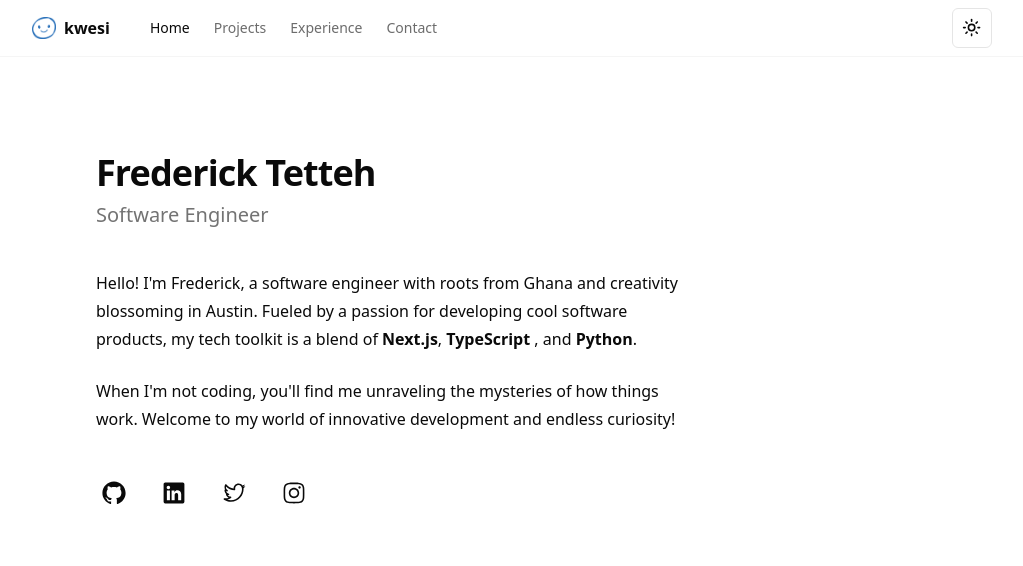
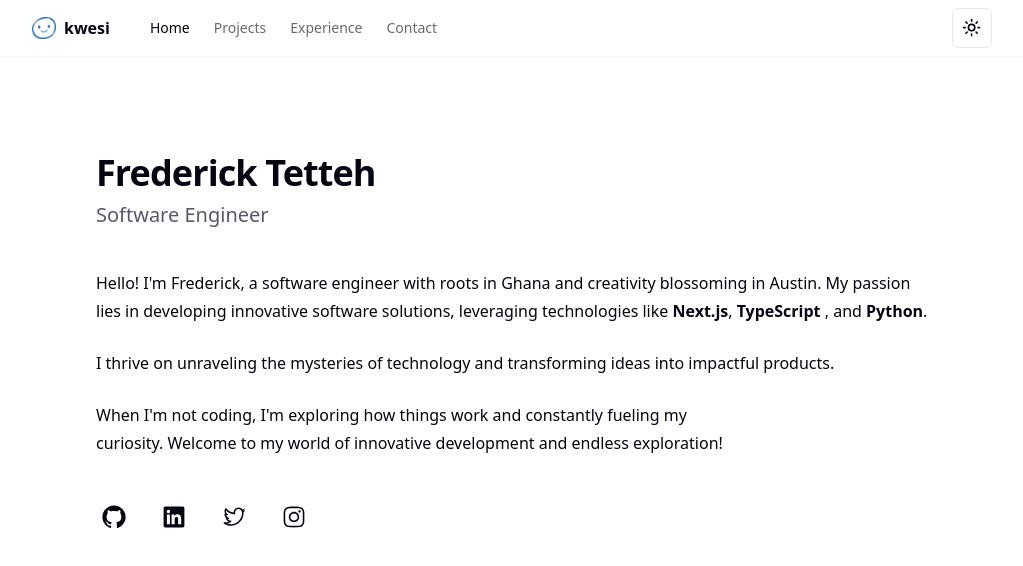
Before and after one commit to just-kwesi/portfolio-v2, a Next.js app: page / in a window 1280 px wide. Shown: the top 566 px of the page, without its empty margins (128-1151 px from the left). Built offline with nearby package versions, Linux system fonts and the light colour scheme; no server answers.

Commit message:
changes made to portfolio page

```diff
--- a/src/app/globals.css
+++ b/src/app/globals.css
@@ -2,7 +2,7 @@
 @tailwind components;
 @tailwind utilities;
 
-  @layer base {
+/* @layer base {
     :root {
       --background: 0 0% 100%;
       --foreground: 0 0% 3.9%;
@@ -64,6 +64,53 @@
       --input: 0 0% 14.9%;
       --ring: 0 0% 83.1%;
     }
+  } */
+
+@layer base {
+  :root {
+    --background: 229 57% 100%;
+    --foreground: 229 63% 4%;
+    --muted: 229 12% 86%;
+    --muted-foreground: 229 10% 37%;
+    --popover: 0 0% 99%;
+    --popover-foreground: 229 63% 3%;
+    --card: 0 0% 99%;
+    --card-foreground: 229 63% 3%;
+    --border: 220 13% 91%;
+    --input: 220 13% 91%;
+    --primary: 132.27 48.89% 17.65%;
+    --primary-foreground: 0 0% 100%;
+    --secondary: 229 20% 90%;
+    --secondary-foreground: 229 20% 30%;
+    --accent: 229 28% 85%;
+    --accent-foreground: 229 28% 25%;
+    --destructive: 3 100% 36.35%;
+    --destructive-foreground: 3 0% 100%;
+    --ring: 132.27 48.89% 17.65%;
+    --radius: 0.5rem;
+  }
+
+  .dark {
+    --background: 229 41% 4%;
+    --foreground: 229 23% 99%;
+    --muted: 229 12% 14%;
+    --muted-foreground: 229 10% 63%;
+    --popover: 229 41% 5%;
+    --popover-foreground: 0 0% 100%;
+    --card: 229 41% 5%;
+    --card-foreground: 0 0% 100%;
+    --border: 215 27.9% 16.9%;
+    --input: 215 27.9% 16.9%;
+    --primary: 132.27 63.73% 22.32%;
+    --primary-foreground: 0 0% 100%;
+    --secondary: 229 14% 8%;
+    --secondary-foreground: 229 14% 68%;
+    --accent: 229 23% 17%;
+    --accent-foreground: 229 23% 77%;
+    --destructive: 3 100% 50%;
+    --destructive-foreground: 0 0% 100%;
+    --ring: 229 100% 62%;
+  }
 }
 
 @layer base {
--- a/src/app/page.tsx
+++ b/src/app/page.tsx
@@ -22,9 +22,9 @@ export default function Home() {
       <section>
         <p className="leading-7 [&:not(:first-child)]:mt-6 font-light">
           <Balancer>
-            Hello! I&apos;m Frederick, a software engineer with roots from Ghana
-            and creativity blossoming in Austin. Fueled by a passion for
-            developing cool software products, my tech toolkit is a blend of{' '}
+            Hello! I&apos;m Frederick, a software engineer with roots in Ghana
+            and creativity blossoming in Austin. My passion lies in developing
+            innovative software solutions, leveraging technologies like{' '}
             <span className="font-bold">Next.js</span>,
             <span className="font-bold"> TypeScript</span> , and{' '}
             <span className="font-bold">Python</span>.
@@ -32,9 +32,15 @@ export default function Home() {
         </p>
         <p className="leading-7 [&:not(:first-child)]:mt-6 font-light">
           <Balancer>
-            When I&apos;m not coding, you&apos;ll find me unraveling the
-            mysteries of how things work. Welcome to my world of innovative
-            development and endless curiosity!
+            I thrive on unraveling the mysteries of technology and transforming
+            ideas into impactful products.
+          </Balancer>
+        </p>
+        <p className="leading-7 [&:not(:first-child)]:mt-6 font-light">
+          <Balancer>
+            When I&apos;m not coding, I&apos;m exploring how things work and
+            constantly fueling my curiosity. Welcome to my world of innovative
+            development and endless exploration!
           </Balancer>
         </p>
       </section>
--- a/src/app/ui/projects/card-wrapper.tsx
+++ b/src/app/ui/projects/card-wrapper.tsx
@@ -5,7 +5,7 @@ import { ProjectCard } from './project-card'
 export async function CardWrapper() {
   const { items } = await fetchProjects()
   return (
-    <div>
+    <div className="space-y-7">
       {items.map((project: ProjectItem) => {
         return <ProjectCard project={project} key={project.projectName} />
       })}
--- a/src/app/ui/projects/project-card.tsx
+++ b/src/app/ui/projects/project-card.tsx
@@ -15,7 +15,7 @@ import { ProjectItem } from '@/lib/types'
 export function ProjectCard({ project }: { project: ProjectItem }) {
   const stack = Object.keys(project.stack)
   return (
-    <Card className="max-w-screen-md mx-auto border-none ">
+    <Card className="max-w-screen-md mx-auto">
       <CardHeader className="grid grid-cols-[1fr_110px] items-start gap-4 space-y-0">
         <div className="space-y-1">
           <CardTitle>{project.projectName}</CardTitle>
@@ -52,7 +52,7 @@ export function ProjectCard({ project }: { project: ProjectItem }) {
         </div>
       </CardHeader>
       <CardContent>
-        <div className="flex space-x-4 text-sm text-muted-foreground">
+        <div className="flex flex-wrap space-x-4 text-sm text-muted-foreground">
           {stack.map((key) => {
             const stackProperties = project.stack[key]
             return (
--- a/src/app/ui/work/work-card-wrapper.tsx
+++ b/src/app/ui/work/work-card-wrapper.tsx
@@ -5,7 +5,7 @@ import { WorkCard } from './work-card'
 export async function WorkCardWrapper() {
   const { items } = await fetchWorkExperience()
   return (
-    <div>
+    <div className="space-y-7">
       {!!items.length &&
         items.map((work: WorkItem) => {
           return <WorkCard key={work.company} work={work} />
--- a/src/app/ui/work/work-card.tsx
+++ b/src/app/ui/work/work-card.tsx
@@ -9,7 +9,7 @@ import {
 
 export function WorkCard({ work }: { work: WorkItem }) {
   return (
-    <Card className="max-w-screen-md mx-auto border-none ">
+    <Card className="max-w-screen-md mx-auto border">
       <CardHeader className="grid grid-cols-[1fr_110px] items-start gap-4 space-y-0">
         <div className="space-y-1">
           <CardTitle>{work.company}</CardTitle>
```
Lines whose indentation alone changed are shown as unchanged.
